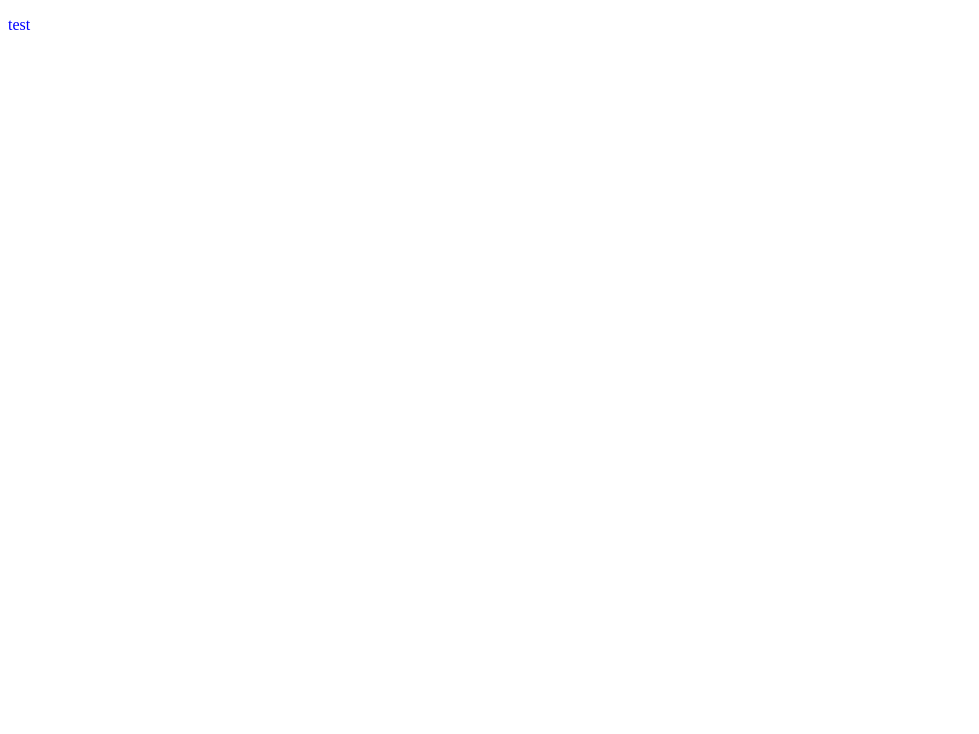
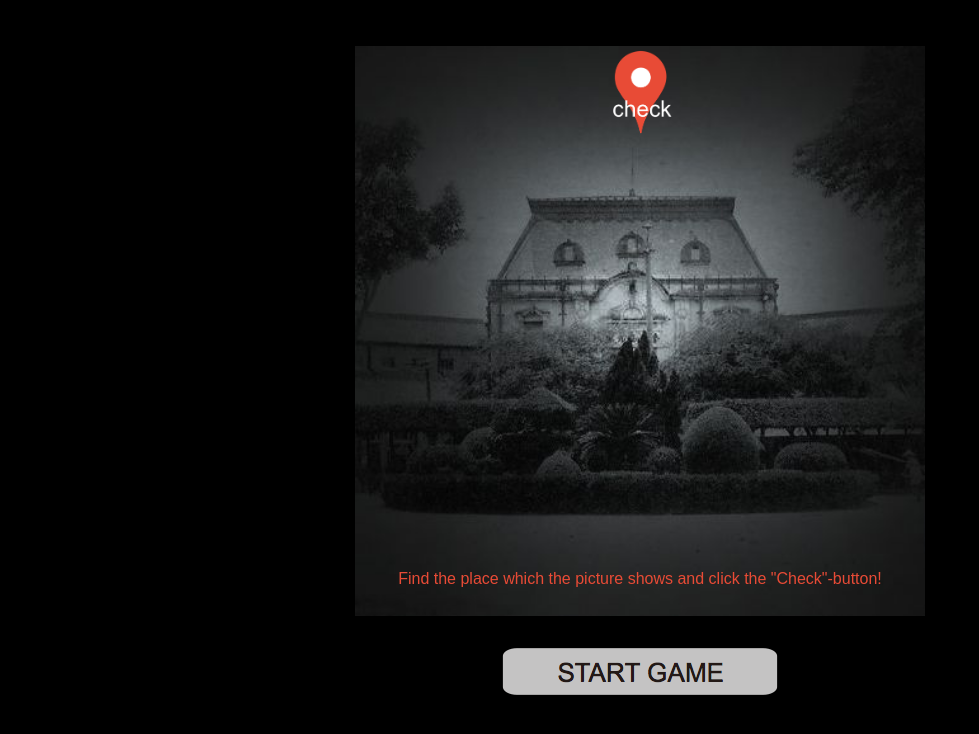
Before and after one commit to Ycblue/UIDD, a plain HTML site: page index.html in a window 1280 px wide. Shown: the whole page, without its empty margins (0-979 px from the left). Drawn offline with Linux system fonts and the light colour scheme.

Commit message:
structured to index

```diff
--- a/index.css
+++ b/index.css
@@ -1,3 +1,38 @@
-p {
-	color: blue;
+body {
+	background-color: black;
 }
+
+div.Background {
+	background-image: url("pictures/u0.jpg");
+	background-repeat: no-repeat;
+	height: 570px;
+	width: 570px;
+	margin: 0 auto;
+	background-size: cover;
+}
+
+img{
+
+	display: block;
+	width: 74px;
+	height: auto;
+	margin: 20px auto;
+}
+
+#text {
+
+	font-family: Arial;
+	color: #E84B36;
+	font-size: 18;
+	text-align: center;
+	margin-top: 75%;
+}
+#start-button{
+
+	width: 50%;
+	margin: auto;
+}
+#butimg{
+	height: auto;
+	width:279px;
+}
--- a/index.html
+++ b/index.html
@@ -1,10 +1,25 @@
 <!DOCTYPE html>
 <html>
-	<head>
-		<link href = "index.css" rel = "stylesheet">
+	<head>Head
+		<link rel = "stylesheet" type"text/css" href = "index.css"/>
+		<meta name="viewport" content="width=device-width, initial-scale=1.0"/>
+
 	</head>
 	<body>
-		<p>test</p>
+		<div class = "Background">
+			<div id = "checkpoint">
+				<img id="cpimg" src = "pictures/u5.png"/>
+			</div>
+			<div id="text">
+				<p>Find the place which the picture shows and click the "Check"-button!</p>
+			</div>
+		</div>
+		<div id="start-button">
+			<a href="page1/page1.html"><img id="butimg"src="pictures/u3.png"></a>
+		</div>
+		<script>
+		</script>
+
 	</body>
 
 </html>
```
